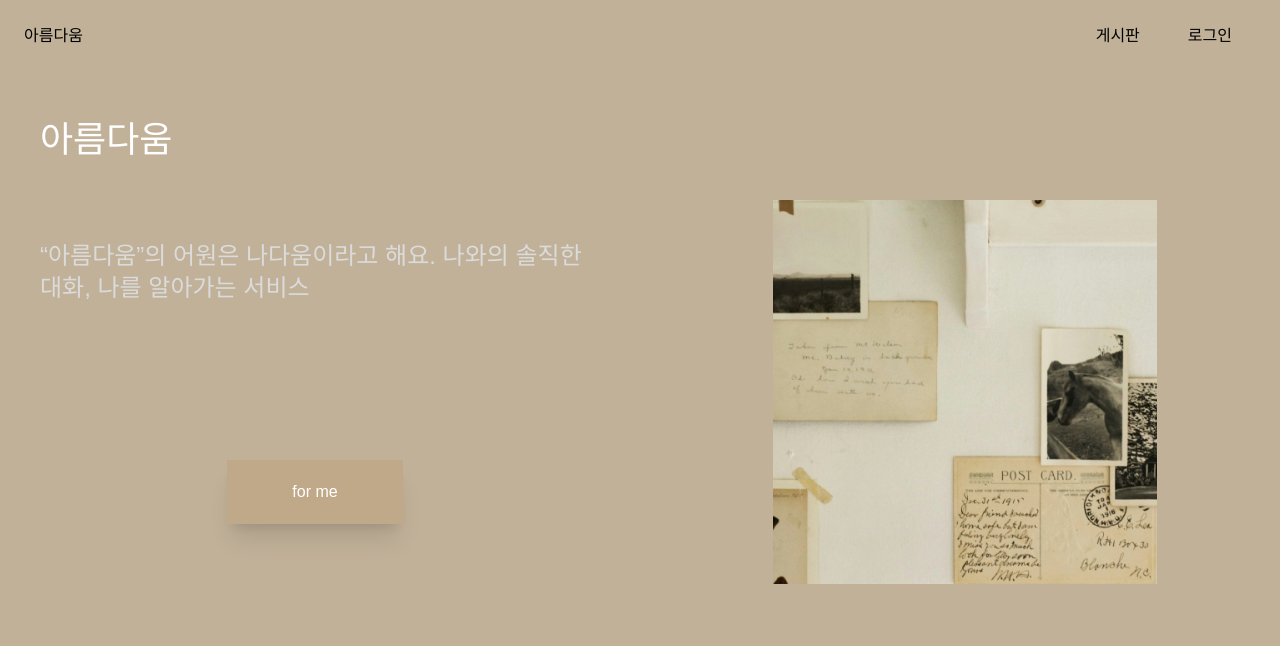
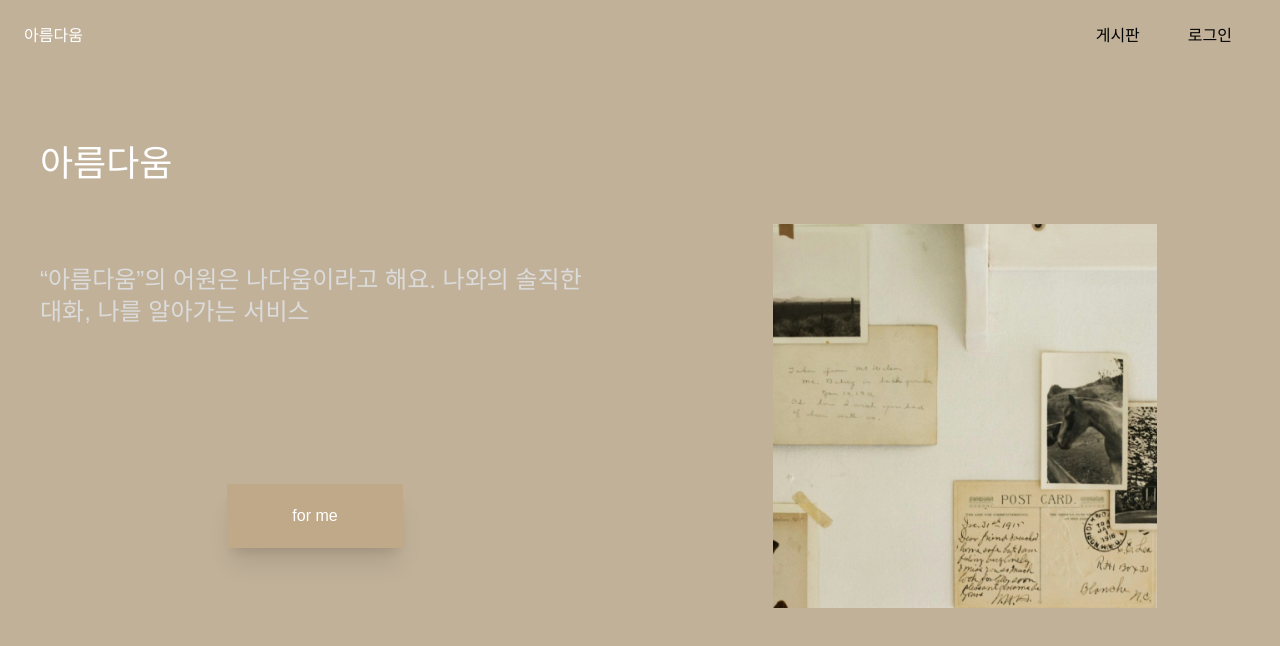
Before and after one commit to yu-ratel/beauty, a Next.js app: page / in a window 1280 px wide. Shown: the top 646 px of the page. Built offline with nearby package versions, Linux system fonts and the light colour scheme.

Commit message:
feat: ActiveLink 컴포넌트화 및 적용

```diff
--- /dev/null
+++ b/src/components/ActiveLink.tsx
@@ -0,0 +1,23 @@
+'use client';
+
+/* eslint-disable react/jsx-props-no-spreading */
+import Link from 'next/link';
+import { usePathname } from 'next/navigation';
+import { AnchorHTMLAttributes } from 'react';
+
+interface Props extends AnchorHTMLAttributes<HTMLAnchorElement> {
+  path: string;
+}
+
+function ActiveLink({ path, children, ...props }: Props) {
+  const router = usePathname();
+
+  const isActive = (curPath: string) => router === curPath;
+  return (
+    <Link href={path} className={isActive(path) ? 'text-white' : 'text-black'} {...props}>
+      {children}
+    </Link>
+  );
+}
+
+export default ActiveLink;
--- a/src/components/Nav.tsx
+++ b/src/components/Nav.tsx
@@ -1,28 +1,18 @@
-import Link from 'next/link';
+import loginState from '@/utils/loginState';
 
-import loginState from '@/utils/loginState';
+import ActiveLink from './ActiveLink';
 
 function Nav() {
   const isUser = loginState();
   const loginText = isUser ? '로그아웃' : '로그인';
 
   return (
-    <nav className="flex h-[10%] justify-between">
-      <Link href="/" className="m-6">
-        아름다움
-      </Link>
-      <div className="m-6">
-        <Link href="/board/1" className="m-6">
-          게시판
-        </Link>
-        {isUser && (
-          <Link href="/mypage/my-info" className="m-6">
-            마이페이지
-          </Link>
-        )}
-        <Link href={`/auth?${isUser}`} className="m-6">
-          {loginText}
-        </Link>
+    <nav className="m-6 flex h-[10%] justify-between">
+      <ActiveLink path="/">아름다움</ActiveLink>
+      <div className="*:m-6">
+        <ActiveLink path="/board/1">게시판</ActiveLink>
+        {isUser && <ActiveLink path="/mypage/my-info">마이페이지</ActiveLink>}
+        <ActiveLink path={`/auth?${isUser}`}>{loginText}</ActiveLink>
       </div>
     </nav>
   );
--- a/src/containers/mypage/MyPageNav.tsx
+++ b/src/containers/mypage/MyPageNav.tsx
@@ -1,17 +1,11 @@
-import Link from 'next/link';
+import ActiveLink from '@/components/ActiveLink';
 
 function MyPageNav() {
   return (
     <section className="flex h-1/6 w-full justify-center *:mx-10">
-      <Link href="/mypage/my-info" className="active: text-white">
-        나의 정보
-      </Link>
-      <Link href="/mypage/post" className="target: text-white">
-        게시글
-      </Link>
-      <Link href="/mypage/comment" className="target: text-white">
-        댓글
-      </Link>
+      <ActiveLink path="/mypage/my-info">나의 정보</ActiveLink>
+      <ActiveLink path="/mypage/post">게시글</ActiveLink>
+      <ActiveLink path="/mypage/comment">댓글</ActiveLink>
     </section>
   );
 }
```
